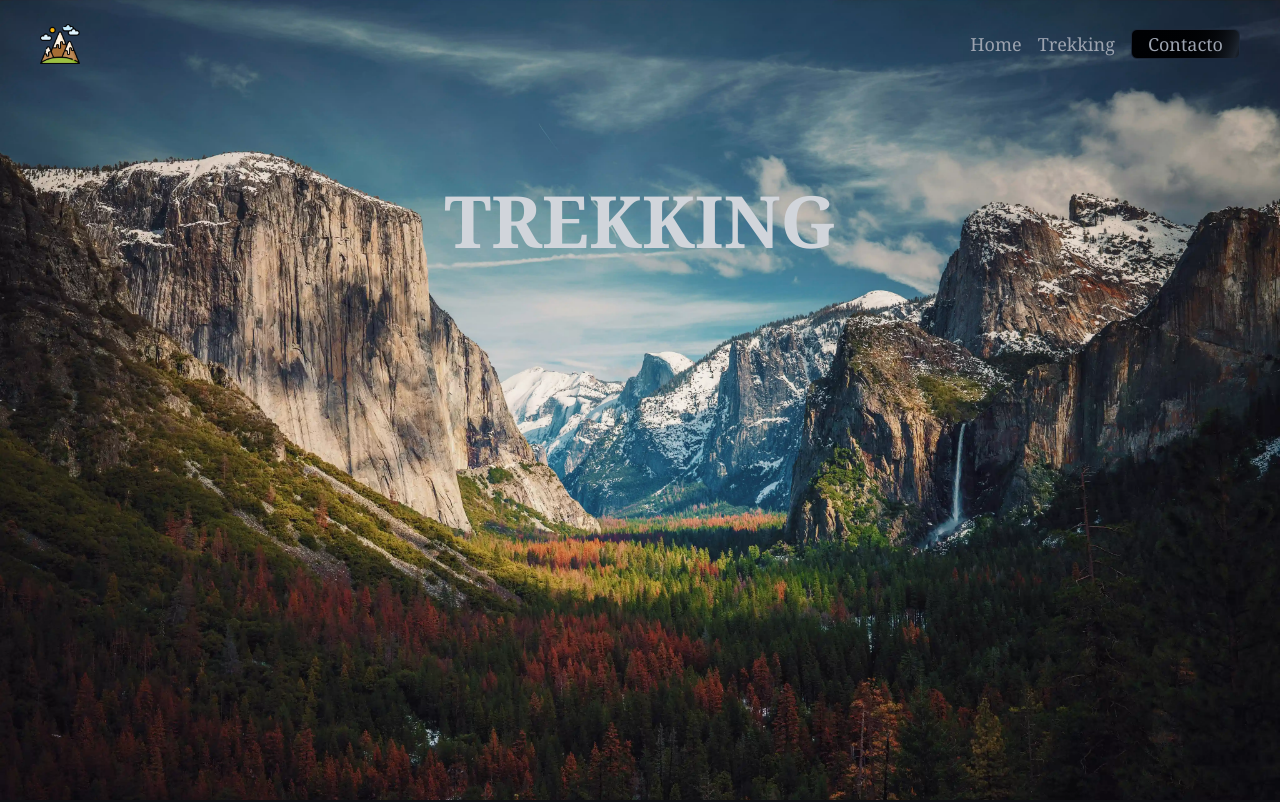
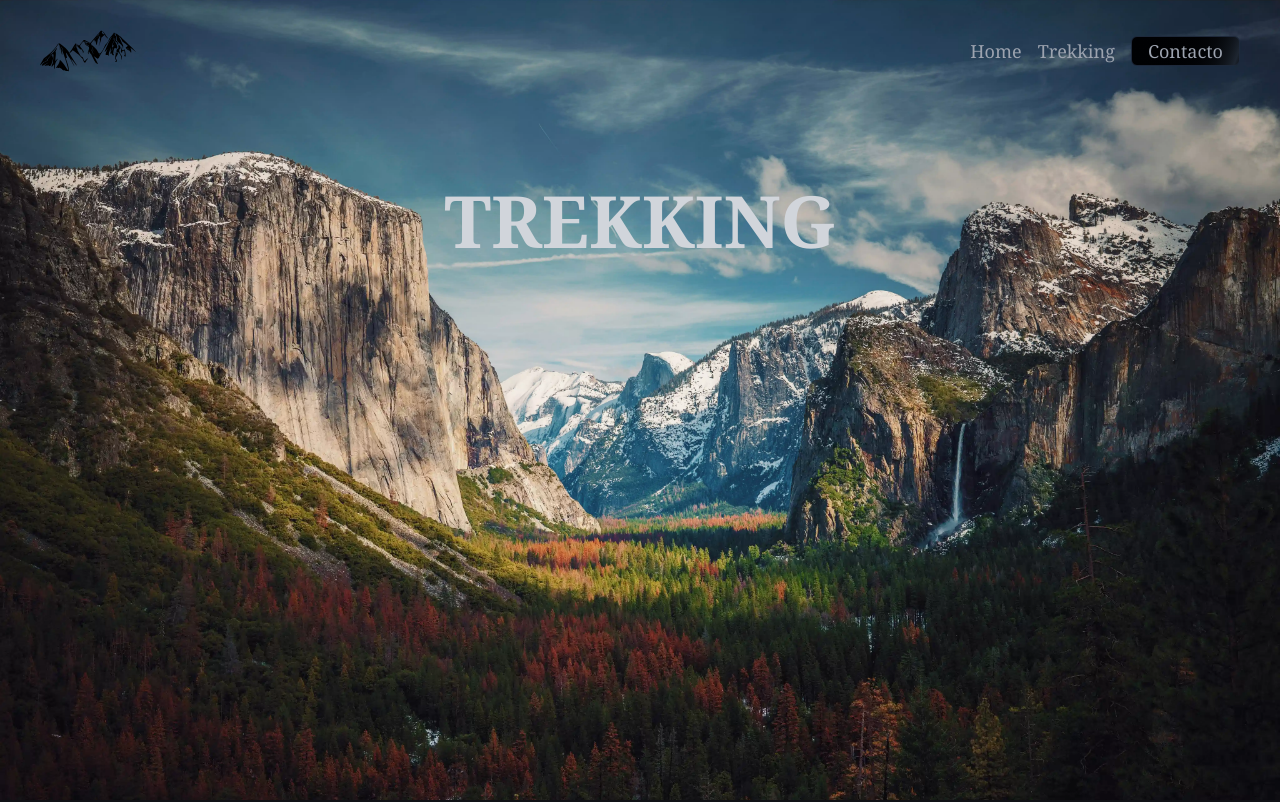
Before and after one commit to matubruno16/trekking, a React (Vite) app: page / in a window 1280 px wide. Shown: the top 802 px of the page. Built offline with nearby package versions, Linux system fonts and the light colour scheme.

Commit message:
Update Logo

```diff
--- a/index.html
+++ b/index.html
@@ -2,7 +2,7 @@
 <html lang="es">
   <head>
     <meta charset="UTF-8" />
-    <link rel="icon" type="image/svg+xml" href="/montanas.png" />
+    <link rel="icon" type="image/svg+xml" href="/mountain.svg" />
     <meta name="viewport" content="width=device-width, initial-scale=1.0" />
     <title>Trekking y Senderismo en Argentina - Sitio Web</title>
     <meta
--- a/src/components/Header.jsx
+++ b/src/components/Header.jsx
@@ -1,12 +1,12 @@
-import Mountain from "/montanas.png"
+import Mountain from "/mountain.svg"
 import { NavBar } from "./NavBar"
 
 export const Header = () => {
   return (
-    <header className="absolute z-50 w-full px-10 py-6 flex justify-between items-center ">
+    <header className="absolute z-50 w-full px-10 pt-6 flex justify-between items-center ">
       <a href="/">
         <img
-          className="bg-cover aspect-square overflow-hidden w-10"
+          className="bg-cover aspect-video overflow-hidden w-24"
           src={Mountain}
           alt="Logo Montaña"
           loading="lazy"
```
Also changed, not shown: public/mountain.svg (added).
